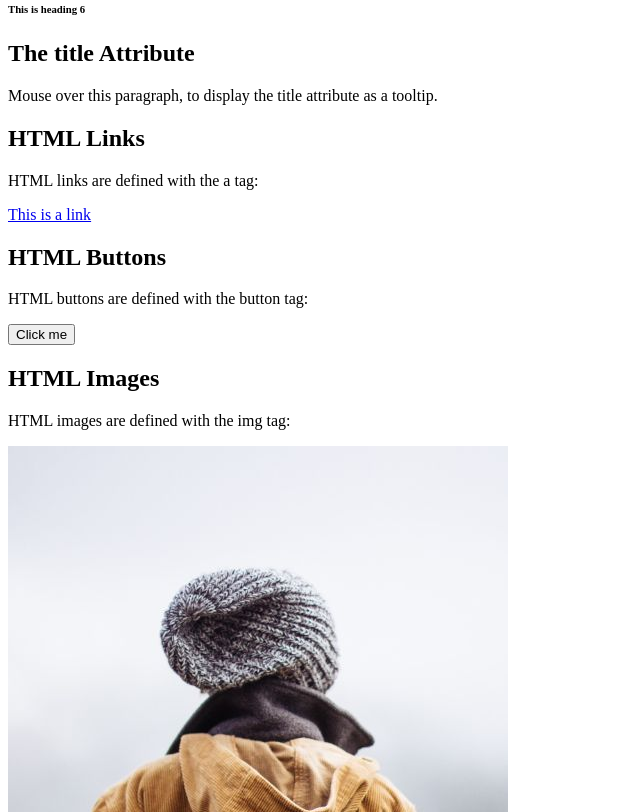
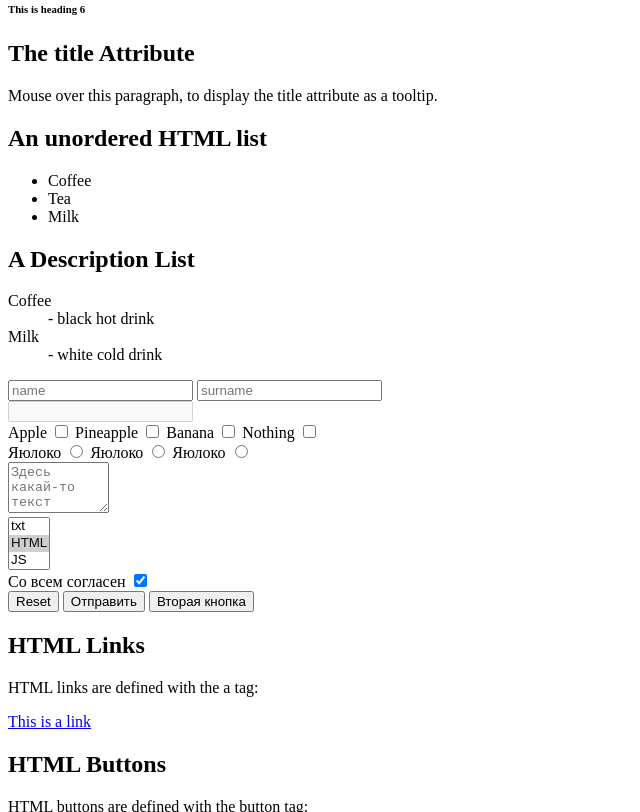
Before and after one commit to SashaBlazhenko/oblazhenHTML, a plain HTML site: page index.html in a window 1280 px wide. Shown: the part 478-1290 px from the top of the page, without its empty margins (0-640 px from the left). Drawn offline with Linux system fonts and the light colour scheme.

Commit message:
new commit

```diff
--- a/index.html
+++ b/index.html
@@ -31,6 +31,56 @@
 <h2 title="I'm a header">The title Attribute</h2>
 
 <p title="I'm a tooltip">Mouse over this paragraph, to display the title attribute as a tooltip.</p>
+
+
+<h2>An unordered HTML list</h2>
+
+<ul>
+  <li>Coffee</li>
+  <li>Tea</li>
+  <li>Milk</li>
+</ul>
+
+<h2>A Description List</h2>
+
+<dl>
+  <dt>Coffee</dt>
+  <dd>- black hot drink</dd>
+  <dt>Milk</dt>
+  <dd>- white cold drink</dd>
+</dl>
+
+
+<form action="/" method="post">
+  <input type="text" name="namePerson" maxlength="12" placeholder="name">
+  <input type="text" name="firstName" maxlength="16" placeholder="surname"><br>
+  <input type="password" name="pass" maxlength="32" disabled="disabled"><br>
+
+  <label for="ap">Apple</label> <input id="ap" type="checkbox" name="12" value="apple">
+  <label for="sl">Pineapple</label> <input id="sl"  type="checkbox" name="12" value="sliva">
+  <label for="apr">Banana</label> <input id="apr"  type="checkbox" name="12" value="apricot">
+  <label for="nf">Nothing</label> <input id="nf"  type="checkbox" name="12" value="nathin"><br>
+
+  Яюлоко <input type="radio" name="11">
+  Яюлоко <input type="radio" name="11">
+  Яюлоко <input type="radio" name="11"><br>
+
+  <textarea name="text" cols="10" rows="3" placeholder="Здесь какай-то текст"></textarea><br>
+  <select name="test2" size="3" multiple="multiple">
+    <option>txt</option>
+    <option selected>HTML</option>
+    <option value="JavaScript">JS</option>
+    <option>PHP</option>
+  </select><br>
+  <label for="n1f">Со всем согласен</label> <input id="n1f"  type="checkbox" name="12" value="nathin" readonly="readonly" checked=""><br>
+  <input type="reset" name="11">
+  <input type="submit" name="submit" value="Отправить">
+  <button type="submit">Вторая кнопка</button>
+</form>
+
+
+
+
 
 
 <h2>HTML Links</h2>
@@ -69,6 +119,7 @@
 <p>This is some text. <img src="smiley.gif" alt="Smiley face" width="42" height="42" style="float:left">This is some text. This is some text. This is some text.</p>
 
 
+
 </body>
 
 </html>
```
